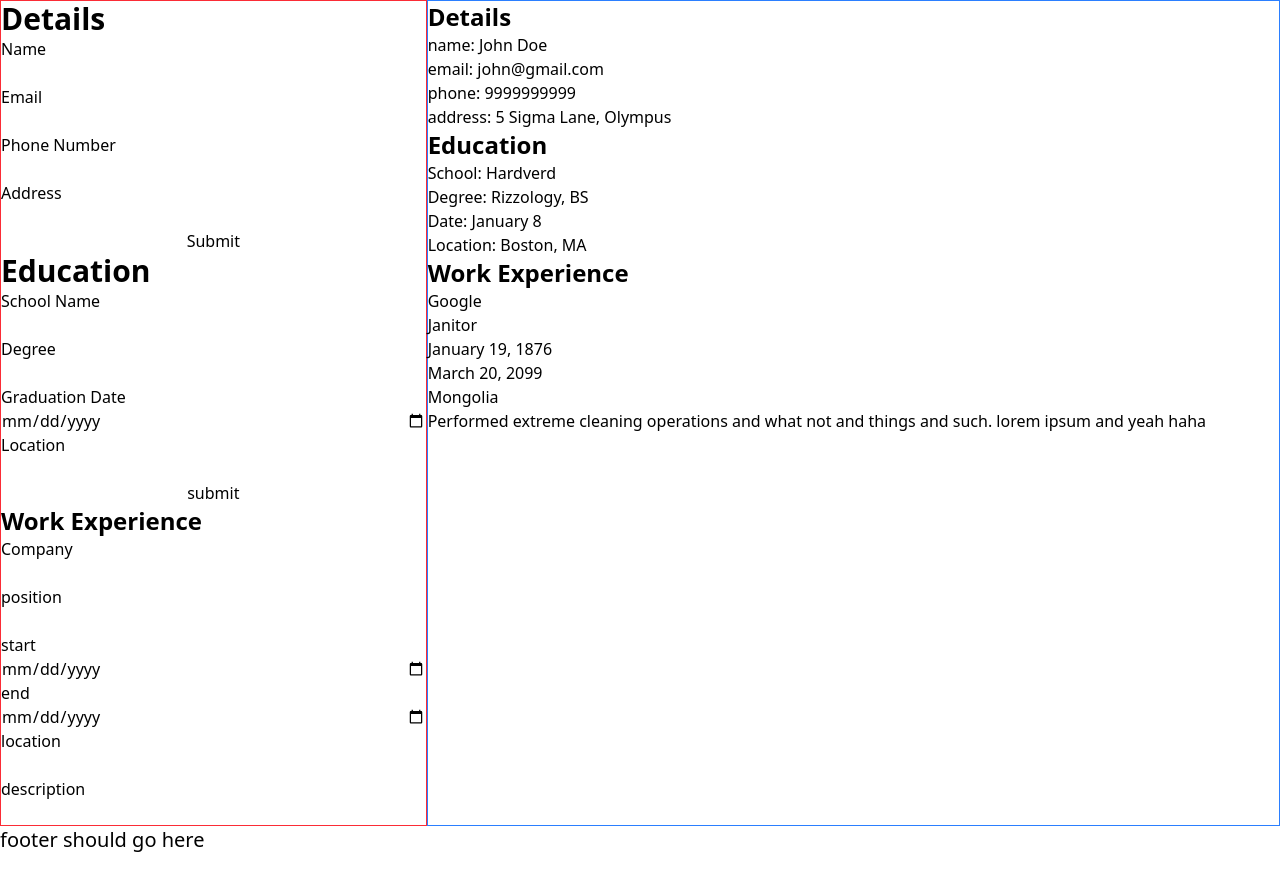
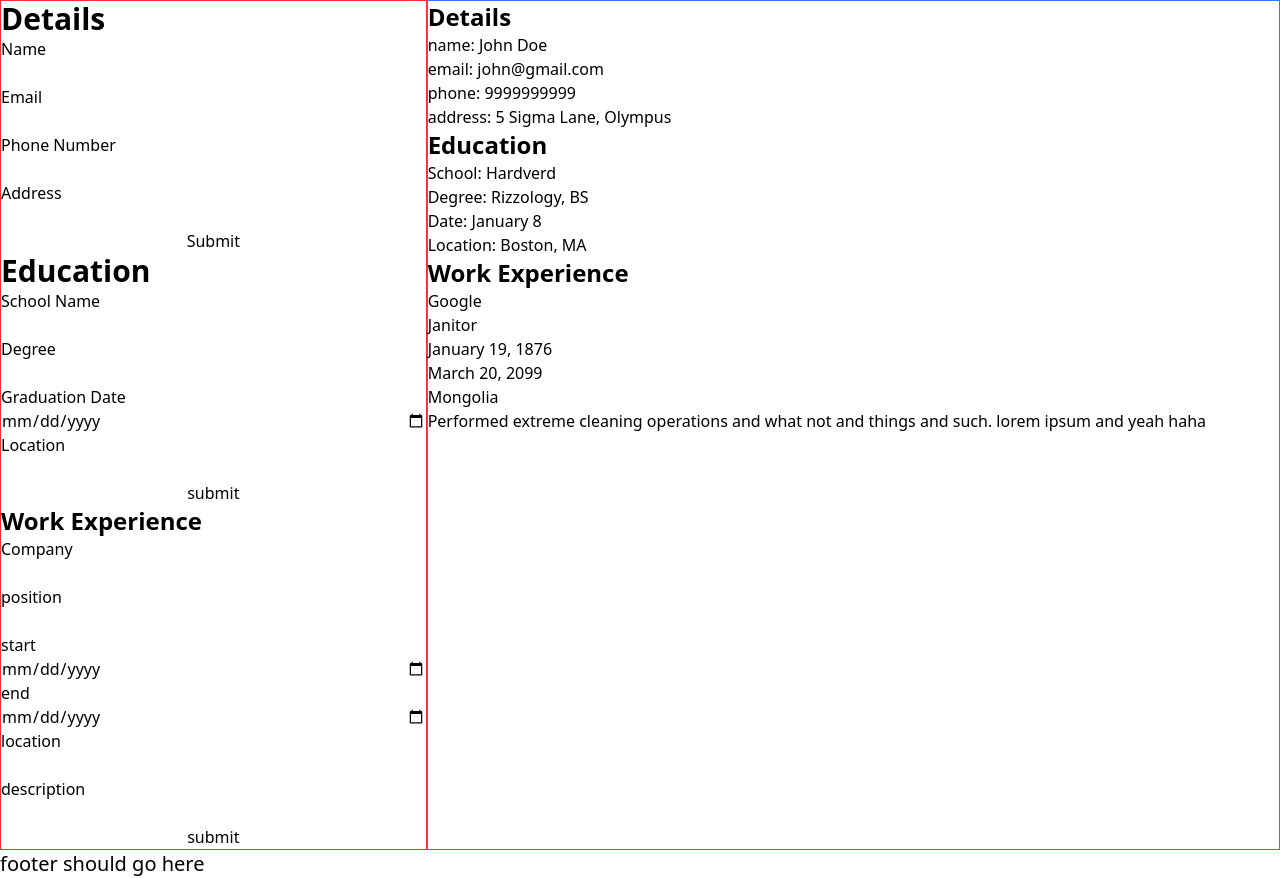
Before and after one commit to yskim308/cvApp, a React (Vite) app: page / in a window 1280 px wide. Before the commit the page ends 854 px from the top, so only its background shows below. Built offline with nearby package versions, Linux system fonts and the light colour scheme.

Commit message:
add submit button to jobform

```diff
--- a/src/components/formComponents/JobForm.tsx
+++ b/src/components/formComponents/JobForm.tsx
@@ -93,6 +93,7 @@ export default function JobForm({ onSubmit }: JobFormProps) {
           value={formData.description}
           autoComplete="off"
         />
+        <button type="submit">submit</button>
       </form>
     </div>
   );
```
